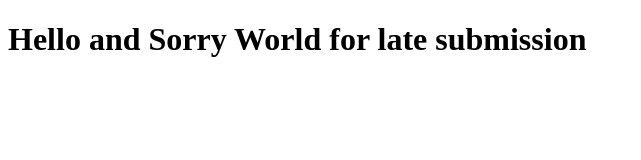
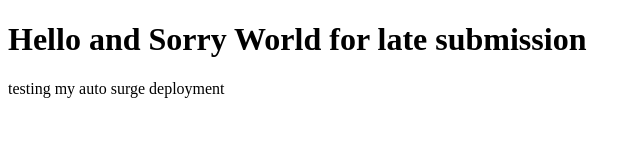
Before and after one commit to saadusufzai/Bootcamp_2020_Assignment1, a plain HTML site: page index.html in a window 1280 px wide. Shown: the whole page, without its empty margins (0-641 px from the left). Drawn offline with Linux system fonts and the light colour scheme.

Commit message:
testing surge in index.html

```diff
--- a/index.html
+++ b/index.html
@@ -7,6 +7,7 @@
 </head>
 <body>
     <h1>Hello and Sorry World for late submission</h1>
+    <p>testing my auto surge deployment</p>
 
 </body>
 </html>
```
